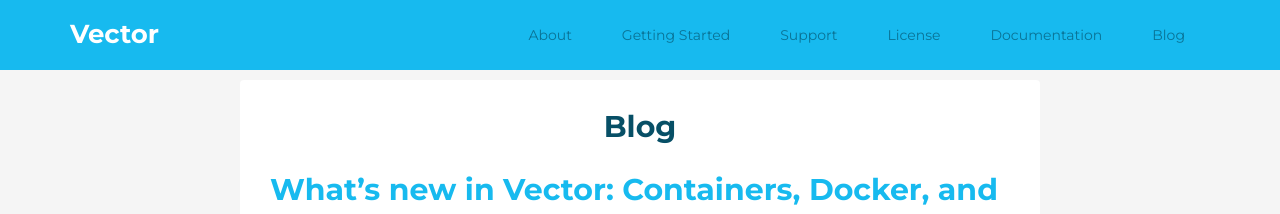
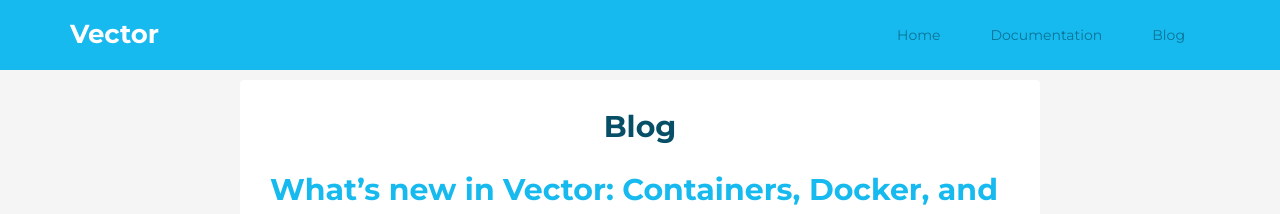
Before and after one commit to spiermar/getvector.io, a Jekyll site: the page built from blog.html, in a window 1280 px wide. Shown: the top 214 px of the page. Built offline with Jekyll 4.4.1, drawn with Linux system fonts in a browser that asks for light colours.

Commit message:
Better docs layout.

```diff
--- a/_includes/header.html
+++ b/_includes/header.html
@@ -16,10 +16,7 @@
             </div><!--//navbar-header-->
             <div class="navbar-collapse collapse" id="navbar-collapse">
                 <ul class="nav navbar-nav">
-                  <li class="nav-item"><a href="{{ '/#about' | prepend: site.baseurl }}">About</a></li>
-                  <li class="nav-item"><a href="{{ '/#getting-started' | prepend: site.baseurl }}">Getting Started</a></li>
-                  <li class="nav-item"><a href="{{ '/#support' | prepend: site.baseurl }}">Support</a></li>
-                  <li class="nav-item"><a href="{{ '/#license' | prepend: site.baseurl }}">License</a></li>
+                  <li class="nav-item"><a href="{{ site.baseurl }}/">Home</a></li>
                   <li class="nav-item"><a href="{{ '/docs/' | prepend: site.baseurl }}">Documentation</a></li>
                   <li class="nav-item"><a href="{{ '/blog.html' | prepend: site.baseurl }}">Blog</a></li>
                 </ul><!--//nav-->
--- a/css/styles.css
+++ b/css/styles.css
@@ -87,6 +87,7 @@
 .header {
   padding: 10px 0;
   background: #17baef;
+  z-index: 9999;
   color: #fff;
   position: fixed;
   width: 100%;
```
